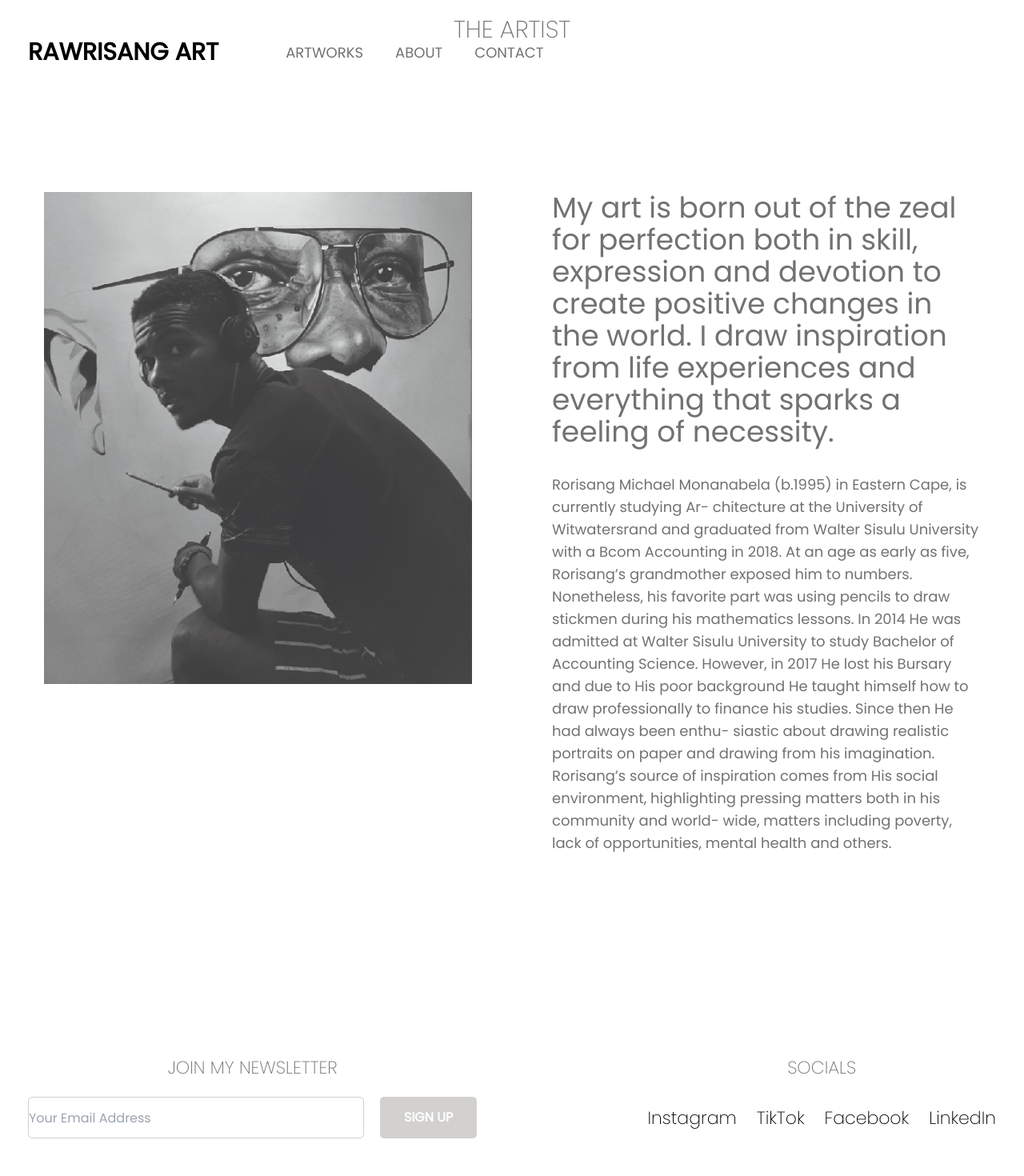
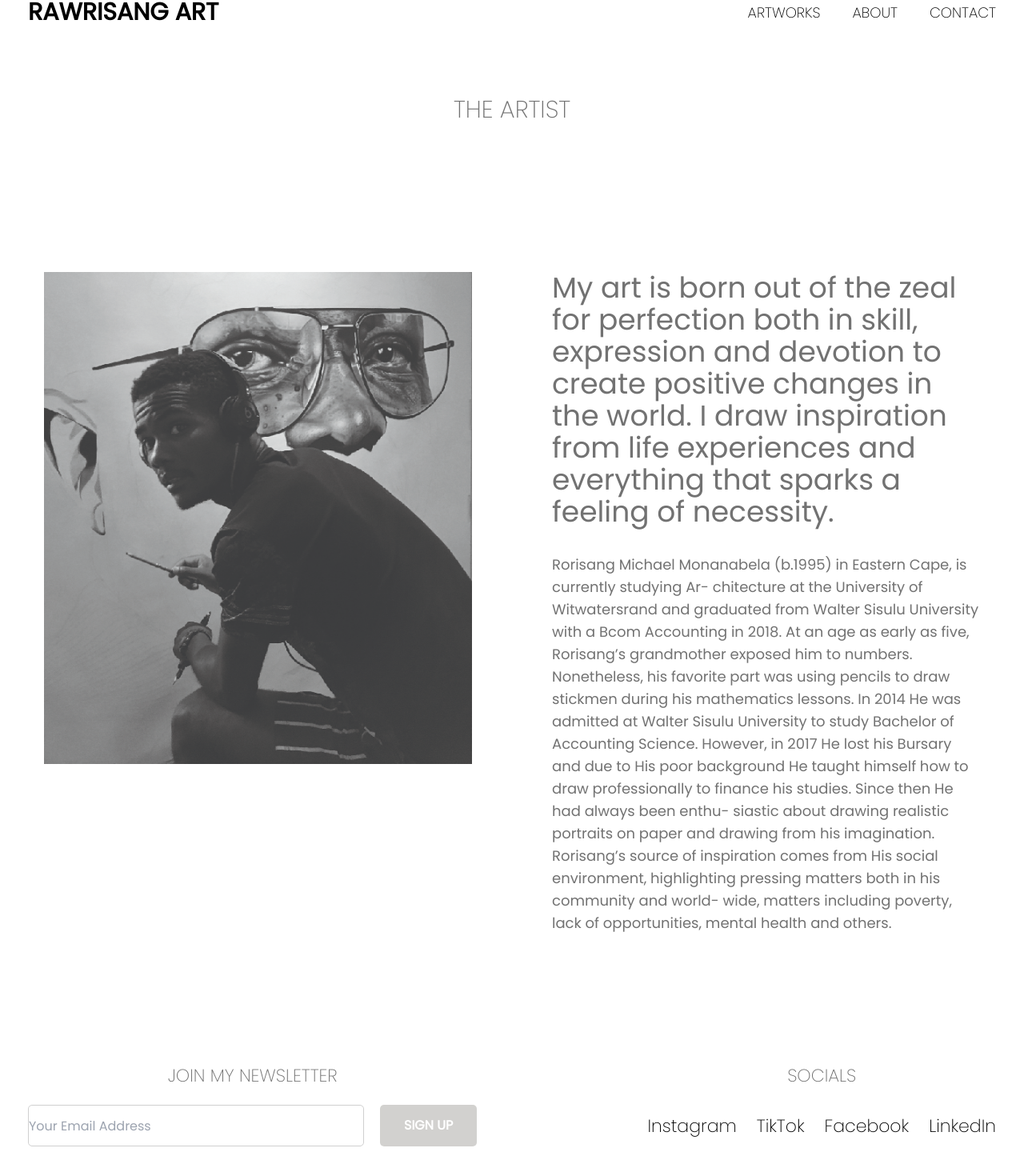
Before and after one commit to NeoBaholo/rawart, a Next.js app: page /about in a window 1280 px wide. Shown: the part 70-1540 px from the top of the page at 80% size. Built offline with nearby package versions, Linux system fonts and the light colour scheme.

Commit message:
footer and nav responsive

```diff
--- a/app/globals.css
+++ b/app/globals.css
@@ -57,9 +57,12 @@ button{
 }
 
 .heading{
-    font-size: 30px;
+    display: flex;
+    justify-content: center;
+    margin: 50px 0;
+    font-weight: 200;
+    font-size: 28px;
     margin-bottom: 150px;
-
 }
 
 input ::placeholder{
--- a/app/page.tsx
+++ b/app/page.tsx
@@ -2,7 +2,6 @@
 
 
 import Image from 'next/image'
-
 import './globals.css'
 import Masonry from 'react-masonry-css'
 
@@ -62,7 +61,7 @@ export default function Home() {
   return (
     <main className="h-full">
       <div className='w-full flex xl:flex-row flex-col justify-center max-container'>
-        <h1 className= 'relative xl:w-2/5 flex flex-col justify-center items-start w-full  max-xl:padding-x pt-28'>GALLERY</h1>
+        <h1 className="heading" >GALLERY</h1>
       </div>
       <div className='image-gallery'>
           <Masonry
--- a/components/footer/Footer.jsx
+++ b/components/footer/Footer.jsx
@@ -6,7 +6,8 @@ import Link from 'next/link'
 
 const Footer = () => {
   return (
-    <footer className={styles.container}>
+    <footer className='mt-40 max-container'>
+      <div className='flex justify-between items-start gap-20 flex-wrap max-lg:flex-col'>
         <div className={styles.newsletter}>
             <h2 className={styles.heading}>JOIN MY NEWSLETTER</h2>
             <form action="" className={styles.footerform}>
@@ -23,6 +24,7 @@ const Footer = () => {
               <Link href="/"><li>LinkedIn</li></Link>
             </ul>
         </div>
+      </div>
     </footer>
   )
 }
--- a/components/navbar/Navbar.jsx
+++ b/components/navbar/Navbar.jsx
@@ -10,23 +10,23 @@ import Image from 'next/image';
 
 const Navbar = () => {
     return (
-    <header className=' padding-x py-8 absolute z-10 flex justify-between w-auto'>
-        <nav className='grid grid-cols-2 justify-between'>
+    <header className=' padding-x py-8 sticky z-10 flex flex-col justify-between item-align w-full'>
+        <nav className='flex items-center w-full'>
           <Link href="/" className='text-3xl font-bold text-black'>RAWRISANG ART</Link>
           <ul className='flex-1 flex justify-end items-center gap-10 max-lg:hidden'>
                 {navLinks.map((item) => (
                 <li key={item.label}>
                     <Link
                     href={item.href}
-                    className='leading-normal text-lg text-slate-gray'
+                    className='leading-normal text-lg text-black font-extralight'
                     >
                     {item.label}
                     </Link>
                 </li>
                 ))}
           </ul>
-          <div className='hidden max-lg:block'>
-            <Image src={hamburger} alt='hamburger icon' width={25} height={25} />
+          <div className='flex-1 hidden max-lg:block'>
+            <Image src={hamburger} alt='hamburger icon' width={25} height={25} className='flex' />
           </div>
         </nav>
     </header>
```
Lines whose indentation alone changed are shown as unchanged.
